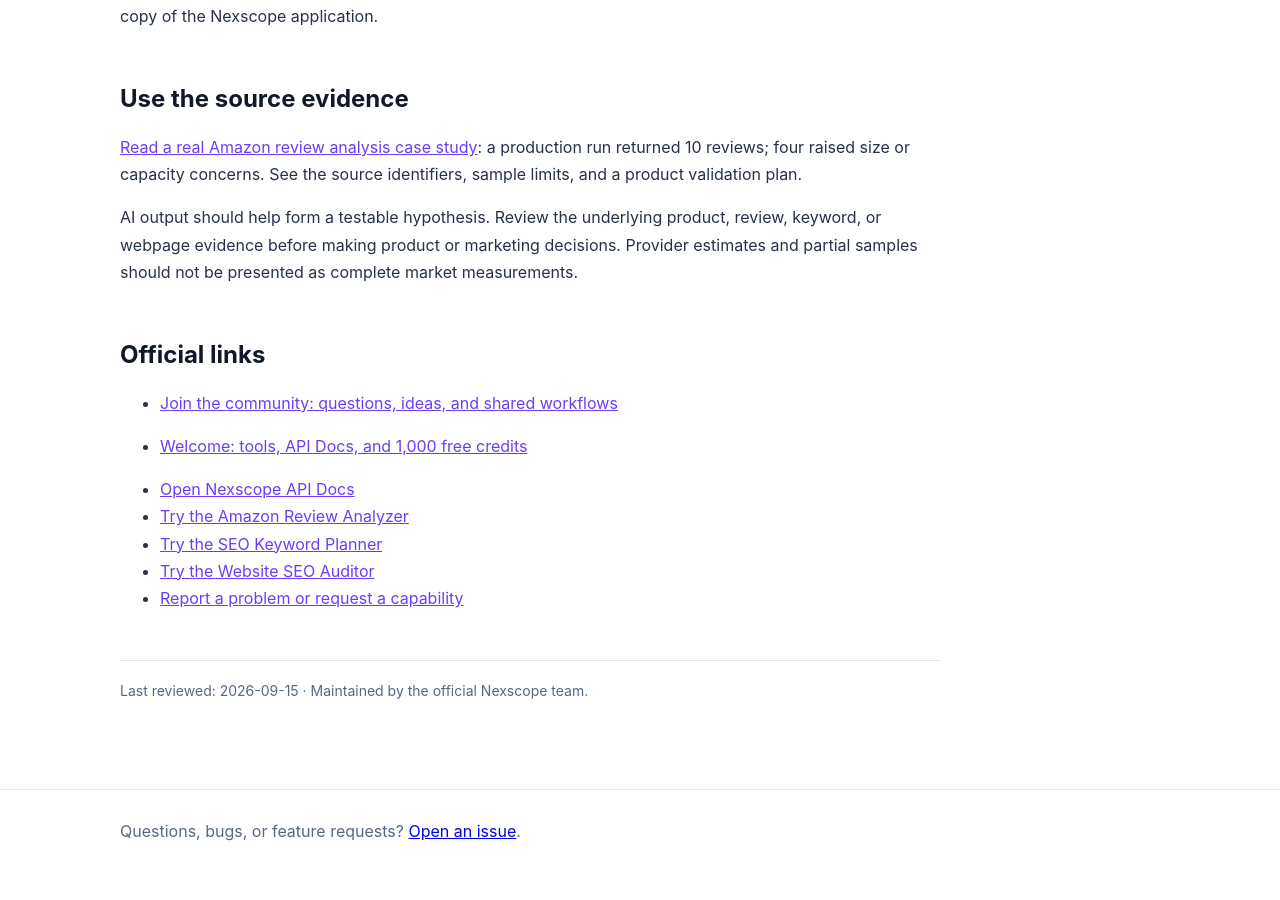
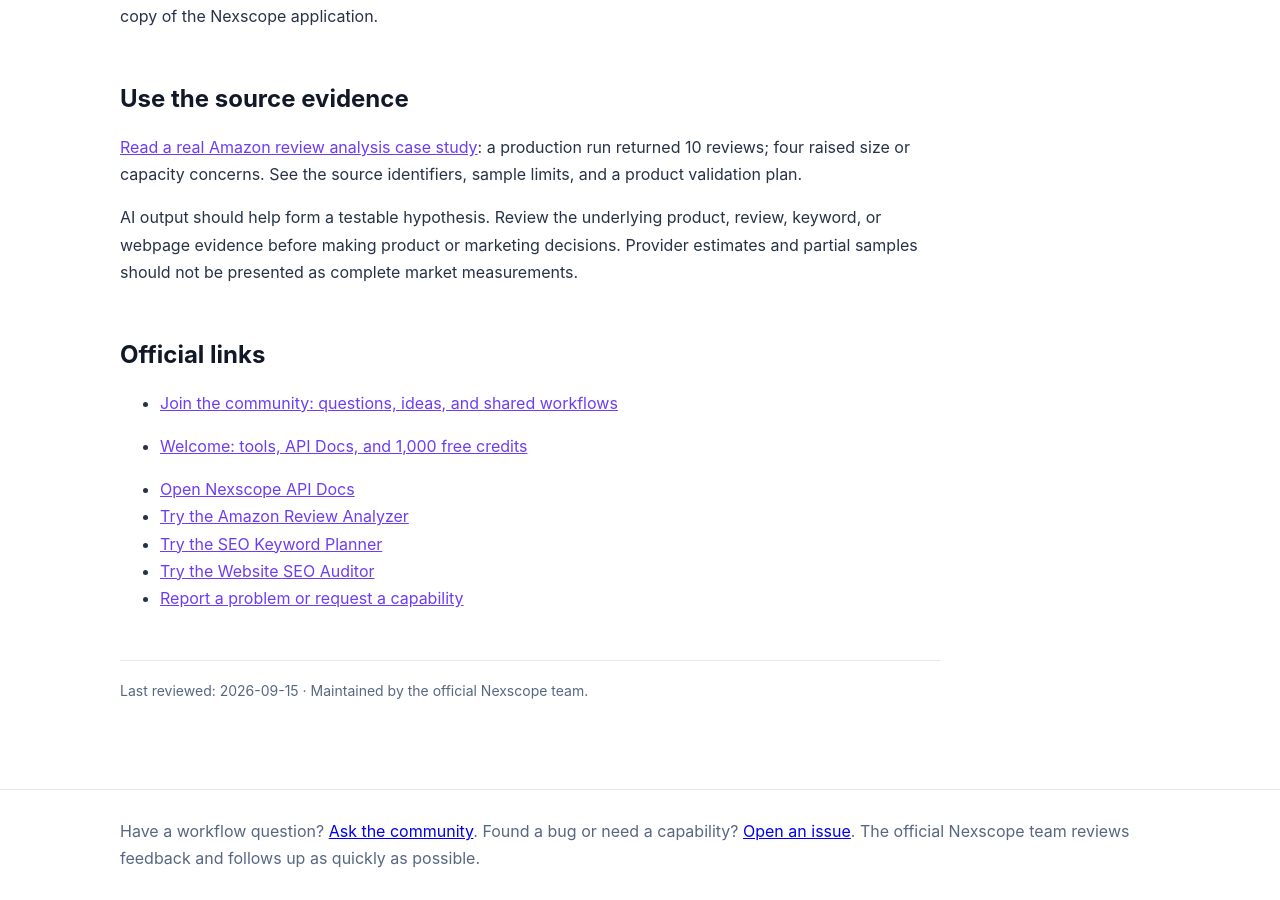
Before and after one commit to nexscope-ai/ecommerce-ai-tools, a Jekyll site: the page built from docs/index.md, in a window 1280 px wide and 900 px high, scrolled down 1413 px. Built offline with Jekyll 4.4.1, drawn with Linux system fonts in a browser that asks for light colours; before the commit the page ends 2286 px from its top, so only the background shows below that.

Commit message:
docs: add community navigation to Pages

```diff
--- a/docs/_layouts/default.html
+++ b/docs/_layouts/default.html
@@ -72,6 +72,7 @@
       <div class="wrap">
         <a class="brand" href="{{ '/' | relative_url }}">Nexscope Ecommerce AI Tools</a>
         <nav aria-label="Primary">
+          <a href="https://github.com/nexscope-ai/ecommerce-ai-tools/discussions">Community</a>
           <a href="{{ '/amazon-negative-review-analysis/' | relative_url }}">Amazon review analysis</a>
           <a href="{{ '/amazon-competitor-keyword-research/' | relative_url }}">Keyword research</a>
           <a href="{{ '/website-seo-audit-guide/' | relative_url }}">SEO audits</a>
@@ -86,6 +87,6 @@
         {% if page.last_reviewed %}<p class="reviewed">Last reviewed: {{ page.last_reviewed }} · Maintained by the official Nexscope team.</p>{% endif %}
       </article>
     </main>
-    <footer><div class="wrap">Questions, bugs, or feature requests? <a href="https://github.com/nexscope-ai/ecommerce-ai-tools/issues/new/choose">Open an issue</a>.</div></footer>
+    <footer><div class="wrap">Have a workflow question? <a href="https://github.com/nexscope-ai/ecommerce-ai-tools/discussions">Ask the community</a>. Found a bug or need a capability? <a href="https://github.com/nexscope-ai/ecommerce-ai-tools/issues/new/choose">Open an issue</a>. The official Nexscope team reviews feedback and follows up as quickly as possible.</div></footer>
   </body>
 </html>
```
